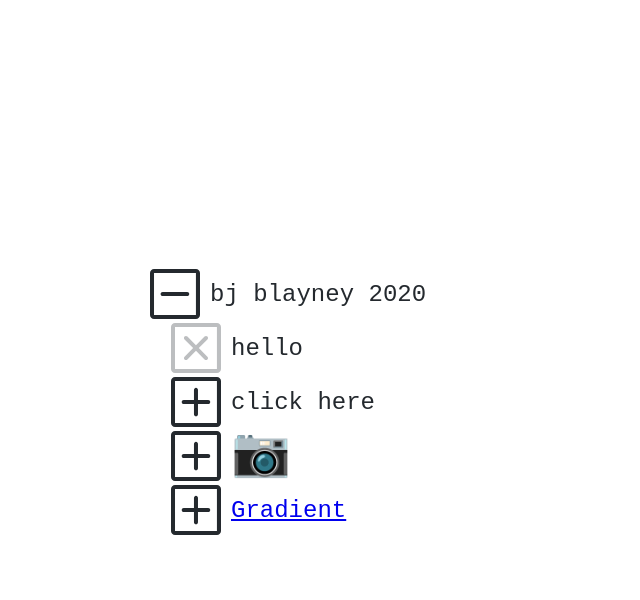
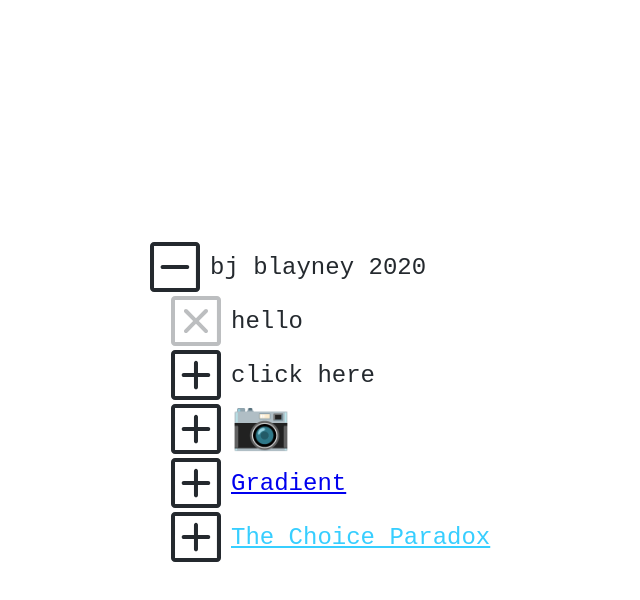
Before and after one commit to bjblayney/bjblayney.github.io, a React (Create React App) app: page / in a window 1280 px wide. Both pictures are taken after a click on the icon 301 px from the left and 402 px from the top of the page. Shown: the top 600 px of the page, without its empty margins (126-766 px from the left). Built offline with nearby package versions, Linux system fonts and the light colour scheme; no server answers.

Commit message:
adds the choice paradox

```diff
--- a/src/App.js
+++ b/src/App.js
@@ -137,6 +137,20 @@ export default function App() {
         >
           <span></span>
         </Tree>
+        <Tree
+          name={
+            <a
+              href="https://bjblayney.github.io/pick-two/"
+              target="_blank"
+              rel="noopener noreferrer"
+              style={{ color: '#37ceff', textDecoration: 'underline' }}
+            >
+              The Choice Paradox
+            </a>
+          }
+        >
+          <span></span>
+        </Tree>
       </Tree>
     </Container>
   );
```
